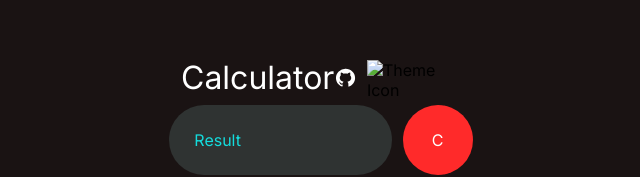
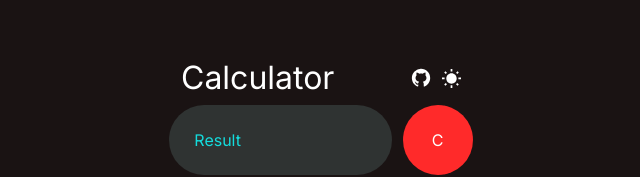
Before and after one commit to ersaurabhnet/calulator_web_app, a plain HTML site: page index.html in a window 1280 px wide. Shown: the part 119-296 px from the top of the page, without its empty margins (319-959 px from the left). Drawn offline with Linux system fonts and the light colour scheme; files that its build step writes are made by us from their sources; files whose address does not match are found by name.

Commit message:
Update index.html

```diff
--- a/index.html
+++ b/index.html
@@ -25,7 +25,7 @@
             <img src="assets/GitHubLight.svg" alt="Sun Icon" height="22.5" width="22.5" id="github-icon">
           </a>
           <button type="button" onclick="changeTheme()" class="theme-button">
-            <img src="assets/SunIcon.svg" alt="Theme Icon" height="19" width="19" id="theme-icon">
+            <img src="SunIcon.svg" alt="Theme Icon" height="19" width="19" id="theme-icon">
           </button>
         </div>
       </div>
```
